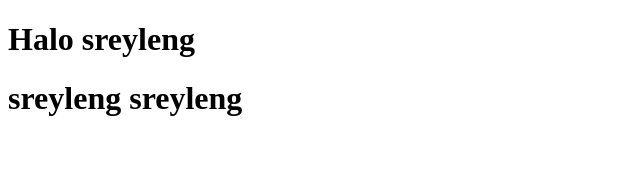
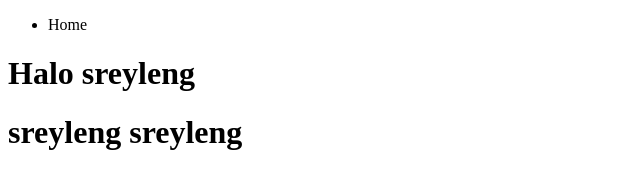
Before and after one commit to sreylengchheang/testIssues, a plain HTML site: page index.html in a window 1280 px wide. Shown: the whole page, without its empty margins (0-640 px from the left). Drawn offline with Linux system fonts and the light colour scheme.

Commit message:
#1 complete

```diff
--- a/index.html
+++ b/index.html
@@ -7,6 +7,9 @@
     <title>Document</title>
 </head>
 <body>
+    <ul>
+        <li>Home</li>
+    </ul>
     <h1>Halo sreyleng</h1>
     <h1>sreyleng sreyleng</h1>
 </body>
```
